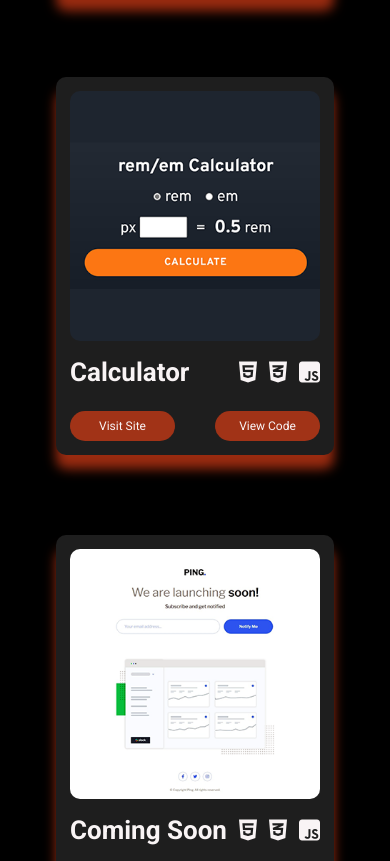
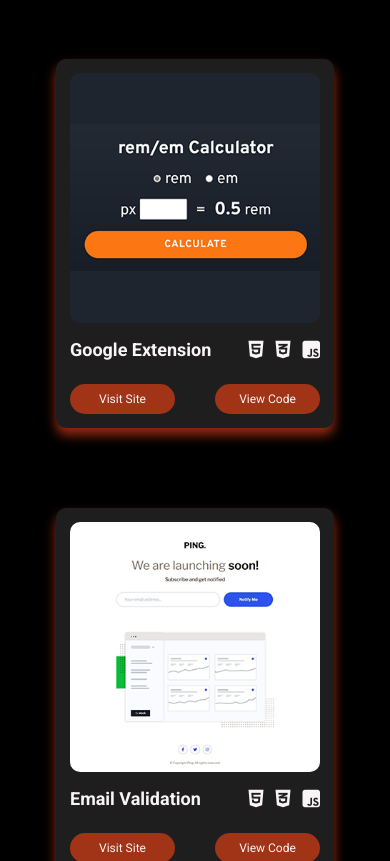
Before and after one commit to kpjmmu/walker-portfolio, a plain HTML site: page index.html in a window 390 px wide. Shown: the part 1858-2719 px from the top of the page. Drawn offline with Linux system fonts and the light colour scheme.

Commit message:
Updates
Font size update
Fix for viewport height on mobile

```diff
--- a/index.html
+++ b/index.html
@@ -79,7 +79,7 @@
                 <div class="project-card">
                     <img src="images/rememcalc.png" alt="" class="card-img">
                     <div class="flex title-container">
-                        <h3 class="card-title">Calculator</h3>
+                        <h3 class="card-title">Google Extension</h3>
                         <div class="icon-container flex">
                             <i class="fa-brands fa-html5 tech-icon"></i>
                             <i class="fa-brands fa-css3-alt tech-icon"></i>
@@ -96,7 +96,7 @@
                 <div class="project-card">
                     <img src="images/ping.png" alt="" class="card-img">
                     <div class="flex title-container">
-                        <h3 class="card-title">Coming Soon</h3>
+                        <h3 class="card-title">Email Validation</h3>
                         <div class="icon-container flex">
                             <i class="fa-brands fa-html5 tech-icon"></i>
                             <i class="fa-brands fa-css3-alt tech-icon"></i>
@@ -113,7 +113,7 @@
                 <div class="project-card">
                     <img src="images/card-page.png" alt="" class="card-img">
                     <div class="flex title-container">
-                        <h3 class="card-title">Landing Page</h3>
+                        <h3 class="card-title">Component</h3>
                         <div class="icon-container flex">
                             <i class="fa-brands fa-html5 tech-icon"></i>
                             <i class="fa-brands fa-css3-alt tech-icon"></i>
--- a/script.js
+++ b/script.js
@@ -16,3 +16,10 @@ navOpen.addEventListener("click", () => {
 navClose.addEventListener("click", () => {
     navList.classList.add("hidden");
 })
+
+const documentHeight = () => {
+    const doc = document.documentElement
+    doc.style.setProperty('--doc-height', `${window.innerHeight}px`)
+}
+window.addEventListener("resize", documentHeight)
+documentHeight()
--- a/styles/style.css
+++ b/styles/style.css
@@ -8,6 +8,7 @@
     --fs-12: .75rem;
     --fs-16: 1rem;
     --fs-18: 1.125rem;
+    --fs-20: 1.25rem;
     --fs-24: 1.5rem;
     --fs-26: 1.625rem;
     --fs-32: 2rem;
@@ -20,6 +21,8 @@
     --clr-bg-footer: rgba(255, 255, 255, .1);
 
     --clr-text-primary: #F9F4F5;
+
+    --doc-height: 100%;
 }
 
 *,
@@ -48,6 +51,7 @@ header {
     margin-bottom: 4.5rem;
     position: relative;
     min-height: 100vh;
+    min-height: var(--doc-height);
     border-bottom: 1px solid rgba(205, 58, 21, 0.75);
 }
 
@@ -131,11 +135,11 @@ img {
 }
 
 .card-title {
-    font-size: var(--fs-26);
+    font-size: var(--fs-18);
 }
 
 .tech-icon {
-    font-size: var(--fs-24);
+    font-size: var(--fs-20);
 }
 
 .about-text {
@@ -228,7 +232,7 @@ footer>a>.fa-brands:focus {
     border-radius: 10px;
     text-align: left;
     max-width: 300px;
-    box-shadow: 0px 14px 12px 0px rgba(205, 58, 21, 0.75);
+    box-shadow: 0px 7px 12px 0px rgba(205, 58, 21, 0.75);
 }
 
 .card-img-container {
```
